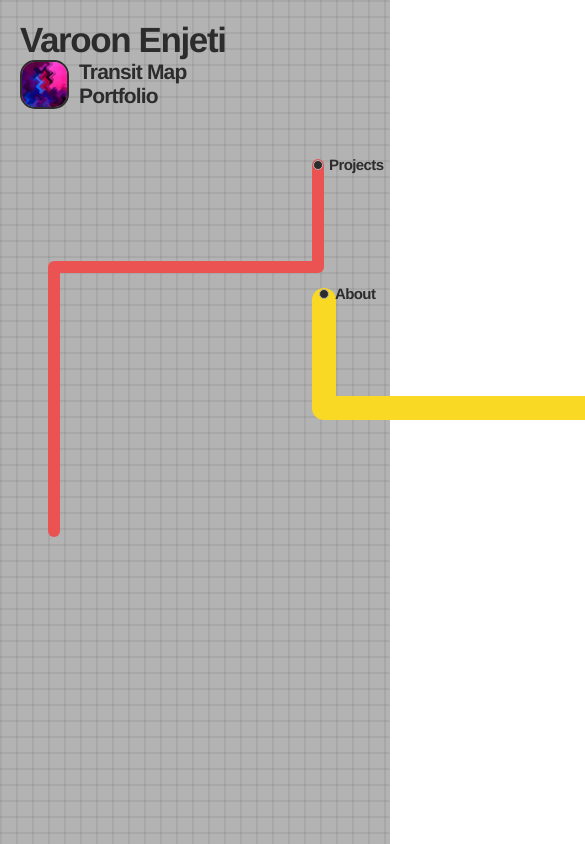
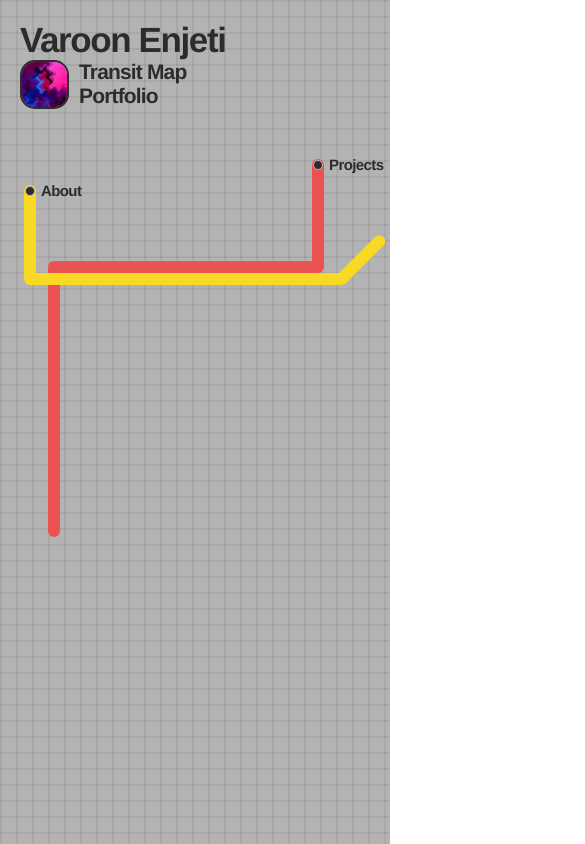
Before and after one commit to varoon-enjeti/portfolio-website, a React (Create React App) app: page / in a window 390 px wide. Shown: the top 844 px of the page, 585 px wide, since content can reach past the window. Built offline with nearby package versions, Linux system fonts and the light colour scheme.

Commit message:
yellowline mobile

```diff
--- a/src/styles/line-styles/yellowline.css
+++ b/src/styles/line-styles/yellowline.css
@@ -57,3 +57,26 @@
     transform: rotate(-45deg);
     animation: 0.75s ease-out slideInFromTopRight;
 }
+
+@media screen and (max-width: 620px) {
+    .ylv {
+        height: 100px;
+        width: 12px;
+        left: 24px;
+        top: 185px;
+    }
+
+    .ymh {
+        width: 327px;
+        height: 12px;
+        left: 24px;
+        top: 273px;
+    }
+
+    .ydr {
+        width: 65px;
+        height: 12px;
+        left: 328px;
+        top: 254px;
+    }
+}
```
